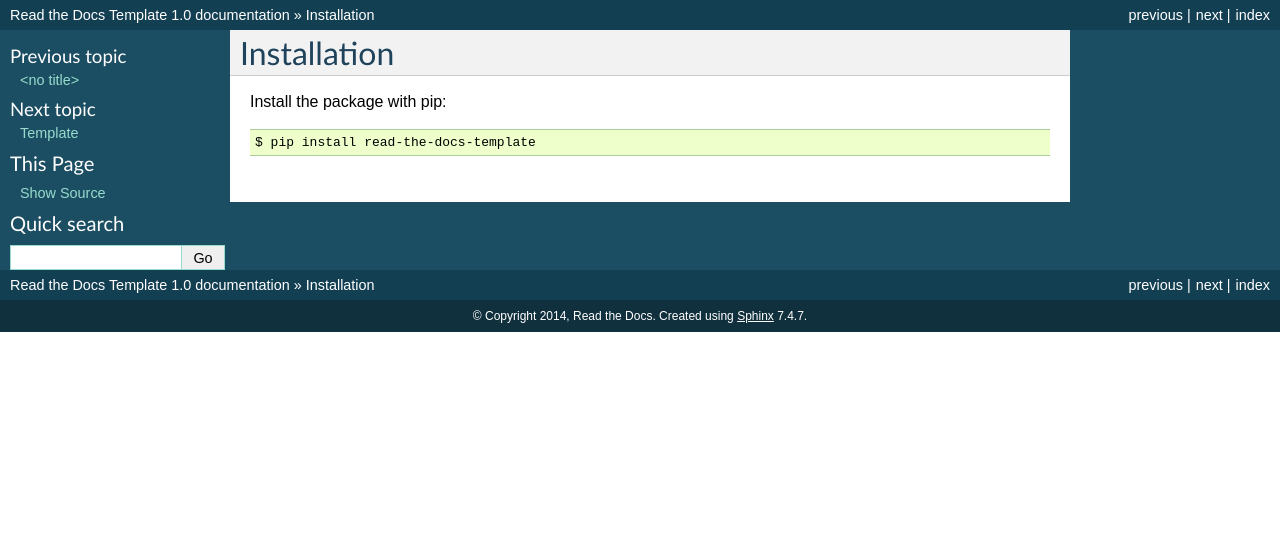
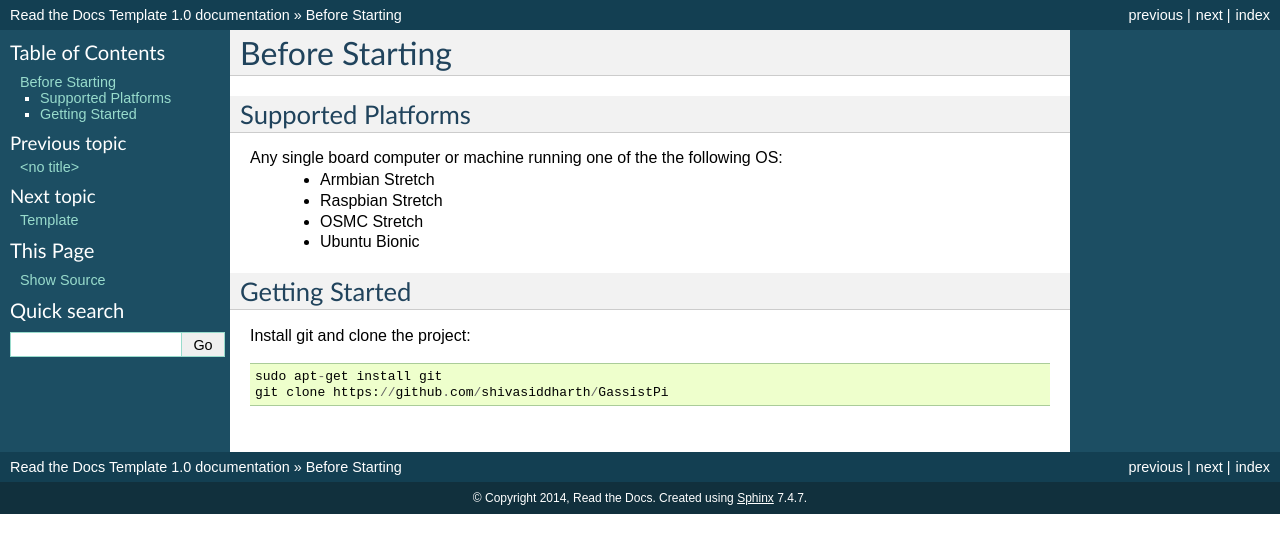
Before and after one commit to shivasiddharth/GassistPi-Documentation, a Sphinx documentation site: the page built from docs/installation.rst, in a window 1280 px wide. Shown: the top 553 px of the page. Built offline with Sphinx 7.4.7, drawn with Linux system fonts in a browser that asks for light colours.

Commit message:
Update installation.rst

```diff
--- a/docs/installation.rst
+++ b/docs/installation.rst
@@ -1,7 +1,21 @@
 ============
-Installation
+Before Starting
 ============
 
-Install the package with pip::
+Supported Platforms
+-------------------
 
-    $ pip install read-the-docs-template
+Any single board computer or machine running one of the the following OS:
+ - Armbian Stretch
+ - Raspbian Stretch
+ - OSMC Stretch
+ - Ubuntu Bionic
+
+
+Getting Started
+----------------
+
+Install git and clone the project::
+
+    sudo apt-get install git
+    git clone https://github.com/shivasiddharth/GassistPi
```
